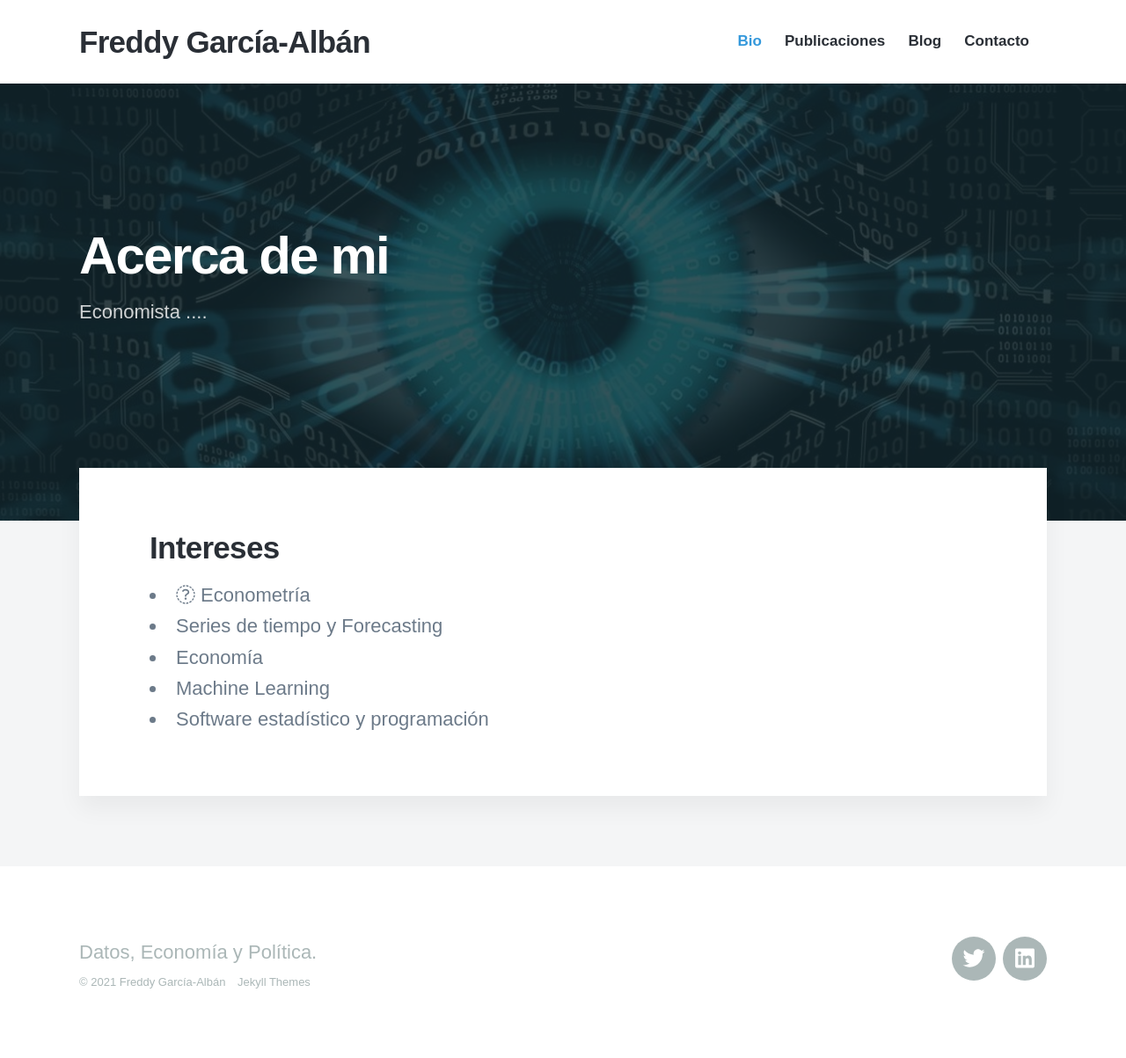
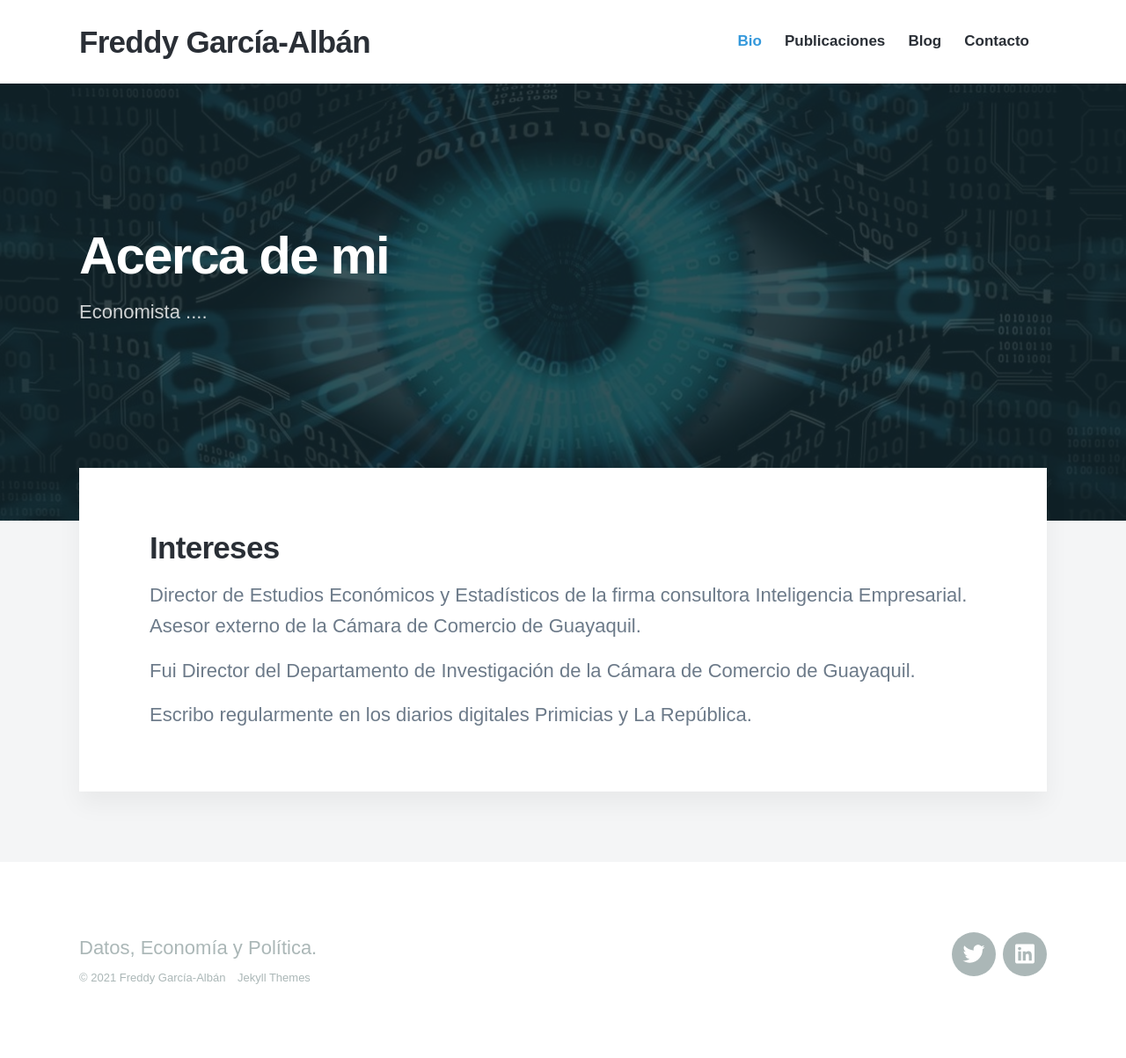
Before and after one commit to EnexFG/EnexFG.github.io, a Jekyll site: the page built from _pages/about.md, in a window 1280 px wide. Shown: the whole page at 88% size. Built offline with Jekyll 4.4.1, drawn with Linux system fonts in a browser that asks for light colours; nearby versions of some CDN libraries; some web fonts are replaced.

Commit message:
Update about.md

```diff
--- a/_pages/about.md
+++ b/_pages/about.md
@@ -6,9 +6,8 @@
 ---
 
 ## Intereses
+Director de Estudios Económicos y Estadísticos de la firma consultora Inteligencia Empresarial. Asesor externo de la Cámara de Comercio de Guayaquil.
 
-* <i class="fa fa-line-chart"></i> Econometría
-* Series de tiempo y Forecasting
-* Economía
-* Machine Learning
-* Software estadístico y programación
+Fui Director del Departamento de Investigación de la Cámara de Comercio de Guayaquil.
+
+Escribo regularmente en los diarios digitales Primicias y La República.
```
